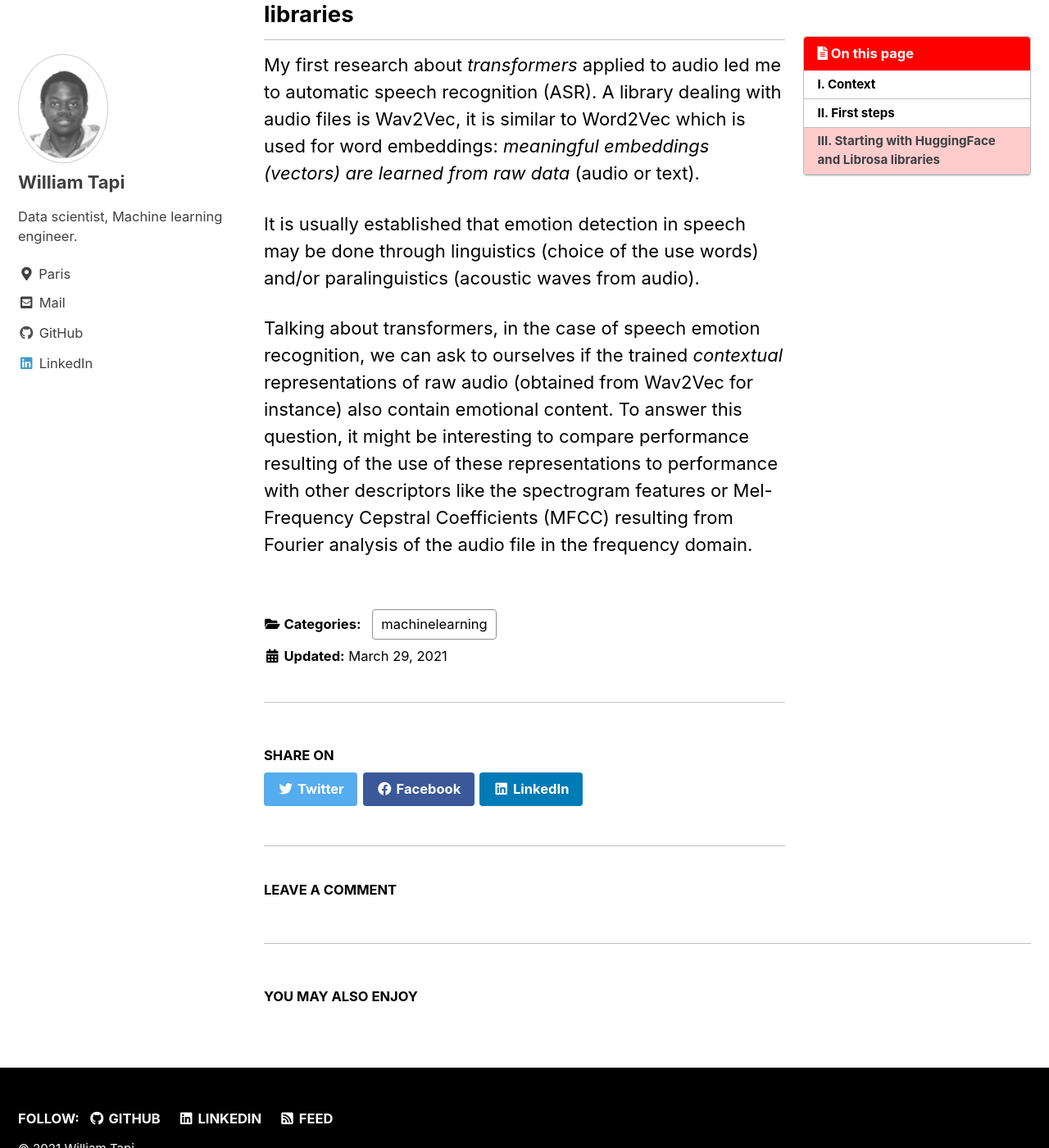
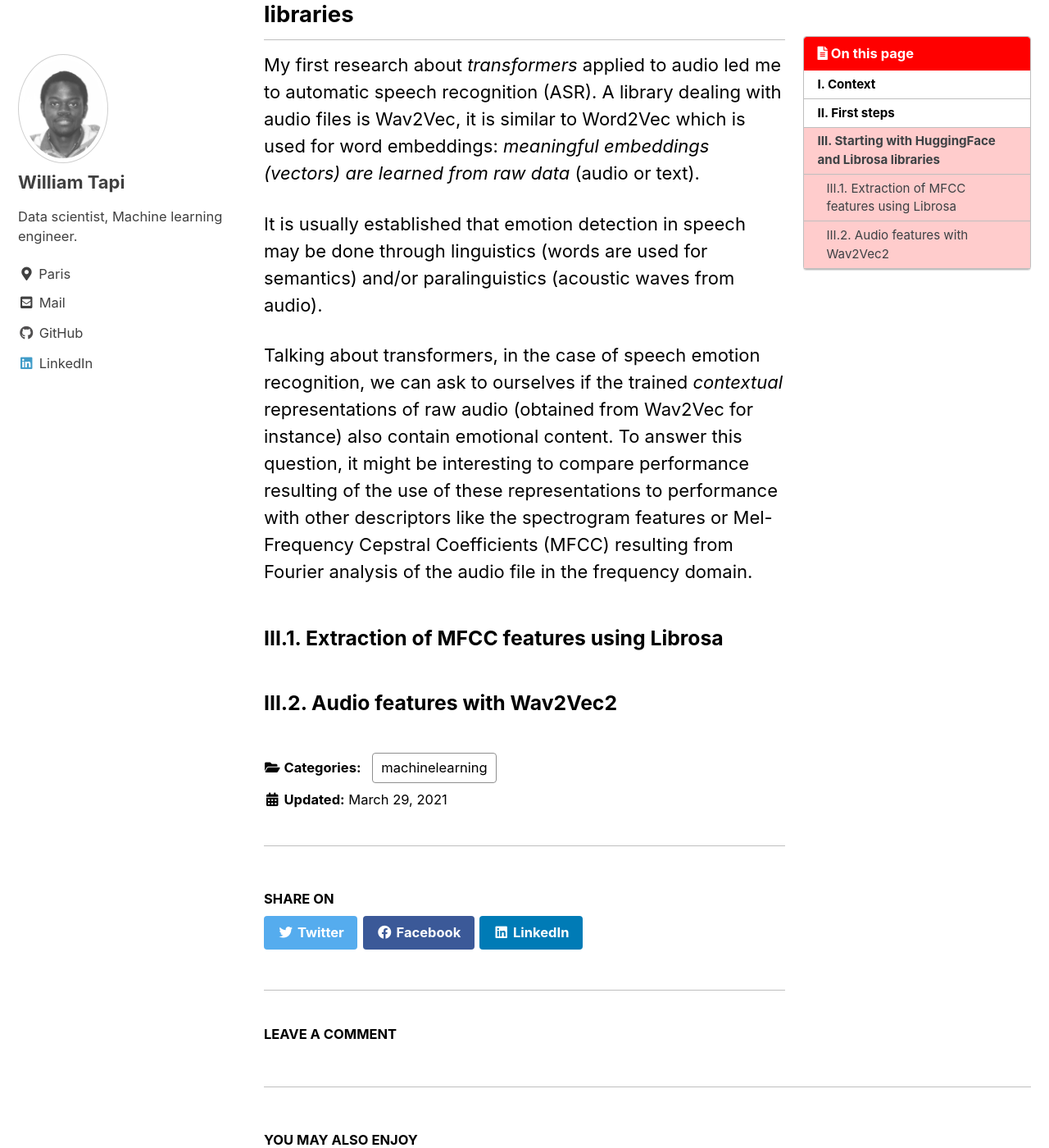
Before and after one commit to Will007-max/Will007-max.github.io, a Jekyll site: the page built from _posts/2021-03-29-first_project.md, in a window 1280 px wide and 1400 px high, scrolled down 3270 px. Shown: the whole window at 82% size. Built offline with Jekyll 4.4.1, drawn with Linux system fonts in a browser that asks for light colours; cached includes are drawn as plain includes; comment, search, counter and statistics services are not loaded.

Commit message:
new modif

```diff
--- a/_posts/2021-03-29-first_project.md
+++ b/_posts/2021-03-29-first_project.md
@@ -44,6 +44,11 @@ Since I had to use *Google Colab*, I started by importing all needed files in my
 
 My first research about *transformers* applied to audio led me to automatic speech recognition (ASR). A library dealing with audio files is Wav2Vec, it is similar to Word2Vec which is used for word embeddings: *meaningful embeddings (vectors) are learned from raw data* (audio or text).
 
-It is usually established that emotion detection in speech may be done through linguistics (choice of the use words) and/or paralinguistics (acoustic waves from audio).
+It is usually established that emotion detection in speech may be done through linguistics (words are used for semantics) and/or paralinguistics (acoustic waves from audio).
 
 Talking about transformers, in the case of speech emotion recognition, we can ask to ourselves if the trained *contextual* representations of raw audio (obtained from Wav2Vec for instance) also contain emotional content. To answer this question, it might be interesting to compare performance resulting of the use of these representations to performance with other descriptors like the spectrogram features or Mel-Frequency Cepstral Coefficients (MFCC) resulting from Fourier analysis of the audio file in the frequency domain.
+
+### III.1. Extraction of MFCC features using Librosa
+
+
+### III.2. Audio features with Wav2Vec2
```
